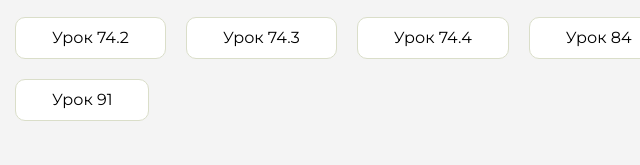
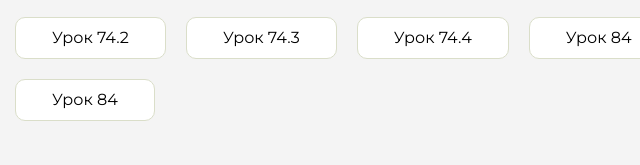
Before and after one commit to FredVuber001/homework1, a plain HTML site: page index.html in a window 1280 px wide. Shown: the part 345-510 px from the top of the page, 441-1081 px from the left. Drawn offline with Linux system fonts and the light colour scheme.

Commit message:
Update index.html

```diff
--- a/index.html
+++ b/index.html
@@ -131,7 +131,7 @@
                         <a href="Домашняя работа Урок 84/index.html">Урок 84</a>
                     </li>
                     <li class="content__list-item">
-                        <a href="Домашняя работа Урок 91/index.html">Урок 91</a>
+                        <a href="Домашняя работа Урок 84/index.html">Урок 84</a>
                     </li>
                 </ul>
             </div>
```
